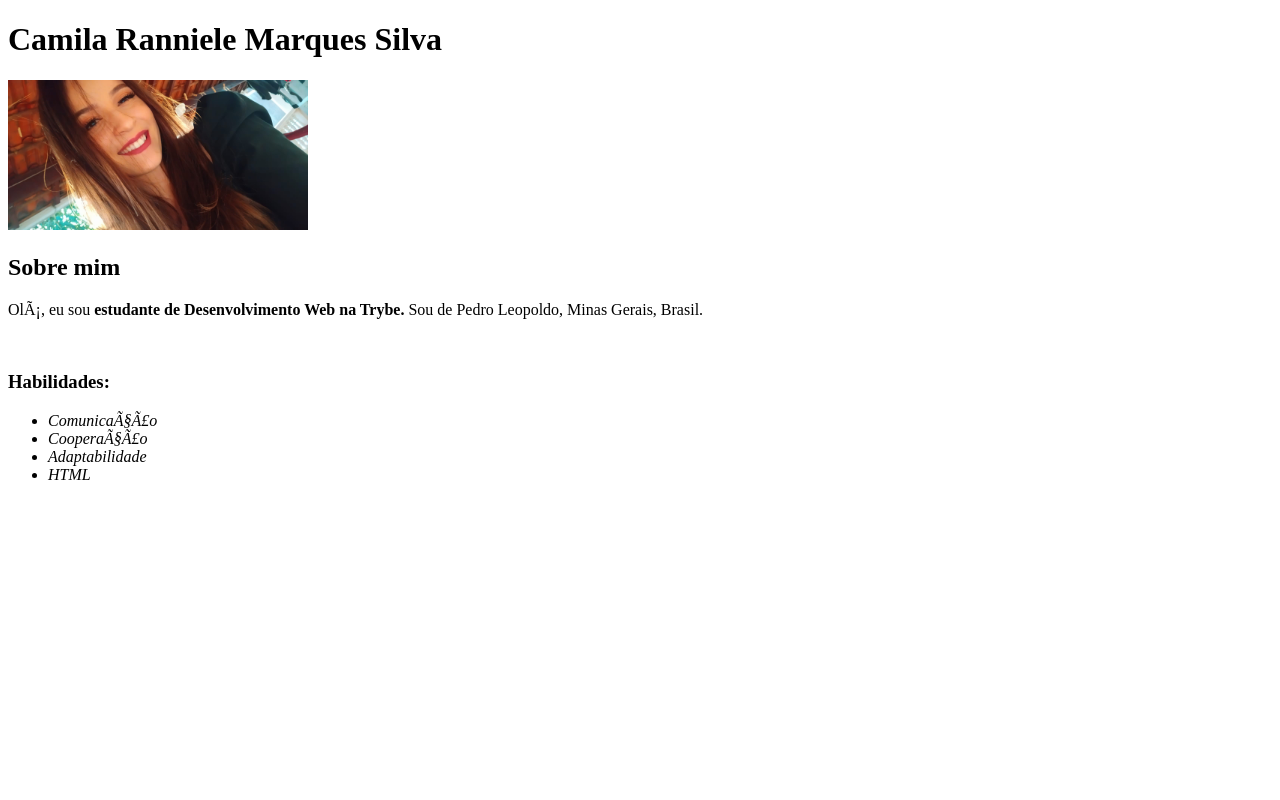
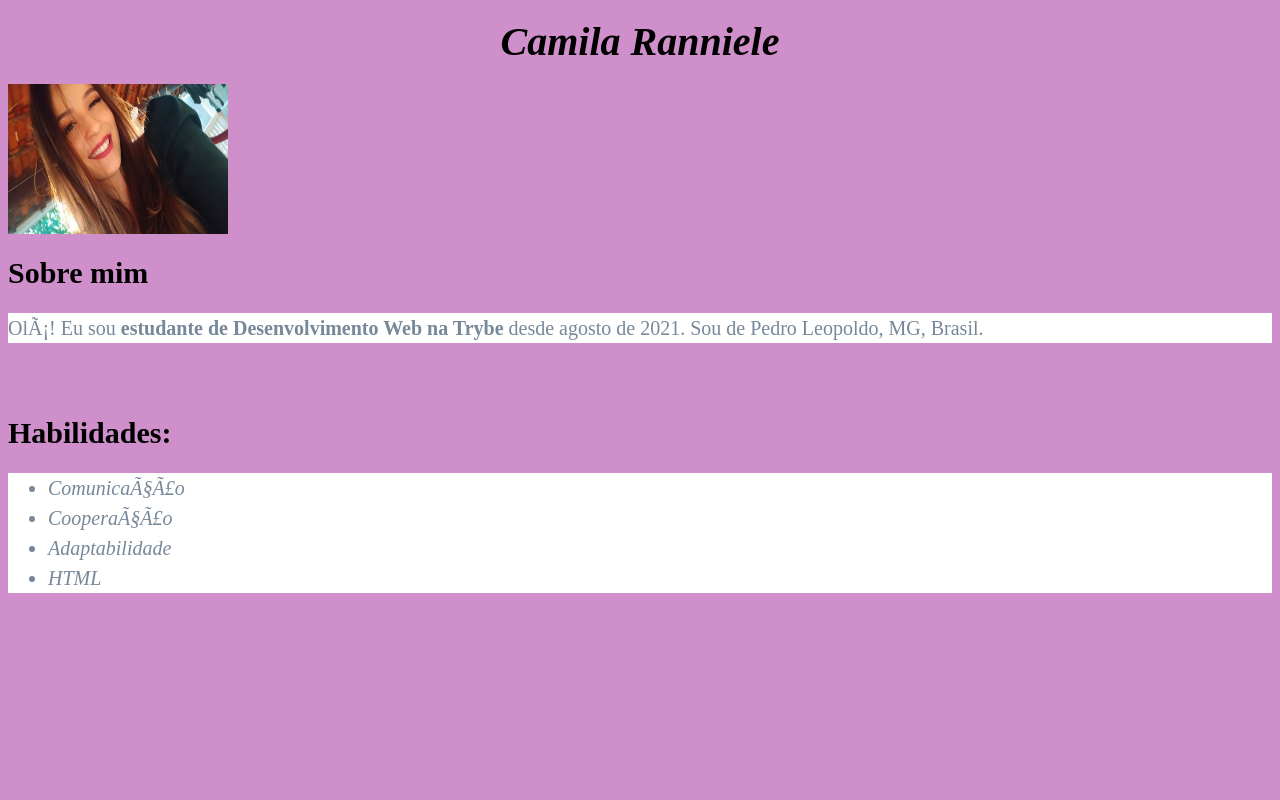
Before and after one commit to camilaranniele/camilaranniele.github.io, a plain HTML site: page index.html in a window 1280 px wide. Shown: the top 800 px of the page. Drawn offline with Linux system fonts and the light colour scheme.

Commit message:
Personalizando portfolio com css

```diff
--- a/index.html
+++ b/index.html
@@ -3,14 +3,39 @@
     <head>
         <meta charset="UFT-8">
         <title>Portfólio Web</title>
+        <style>
+            body {
+                background-color:rgb(207, 143, 202);
+                font: Montserrat , sans-serif;
+                line-height: 30px;
+                font-size: 20px;
+            }
+            img {
+                width: 220px;
+                height: 150px;
+
+            }
+            p,ul{
+                background-color: white;
+                color: lightslategrey;
+
+                color: lightslategrey;
+            }
+            h1{
+                text-align: center;
+                font-style:italic ;
+            }
+
+
+        </style>
     </head>
     <body>
-        <h1>Camila Ranniele Marques Silva</h1>
-        <img src="WhatsApp Image 2021-08-19 at 08.56.18.jpeg" alt="Foto da Camila" width="300px" id ="foto">
-        <h2 id="sobre">Sobre mim </h2>
-        <p>Olá, eu sou <strong>estudante de Desenvolvimento Web na Trybe.</strong> Sou de Pedro Leopoldo, Minas Gerais, Brasil.</p>
+        <h1>Camila Ranniele </h1>
+        <img src="WhatsApp Image 2021-08-19 at 08.56.18.jpeg" alt="Foto da Camila" width="300px" id ="foto" align=left >
+        <br><br><br><br><br><h2 id="sobre">Sobre mim </h2>
+        <p>Olá! Eu sou <strong>estudante de Desenvolvimento Web na Trybe</strong> desde agosto de 2021. Sou de Pedro Leopoldo, MG, Brasil.</p>
         <br>
-        <h3 id="habilidades">Habilidades:</h3>
+        <h2 id="habilidades">Habilidades:</h2>
         <ul>
             <li><em>Comunicação</em></li>
             <li><em>Cooperação</em></li>
```
